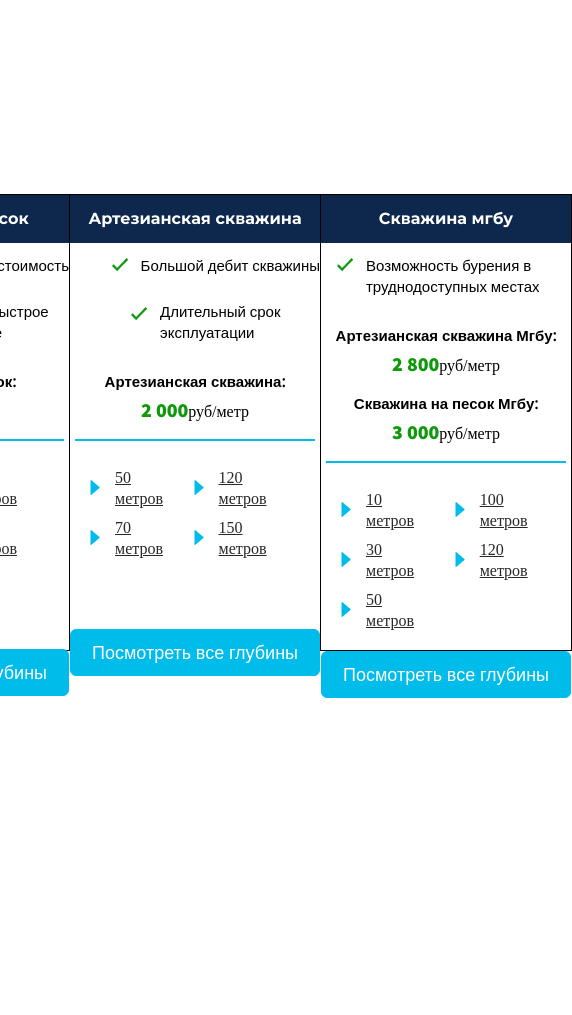
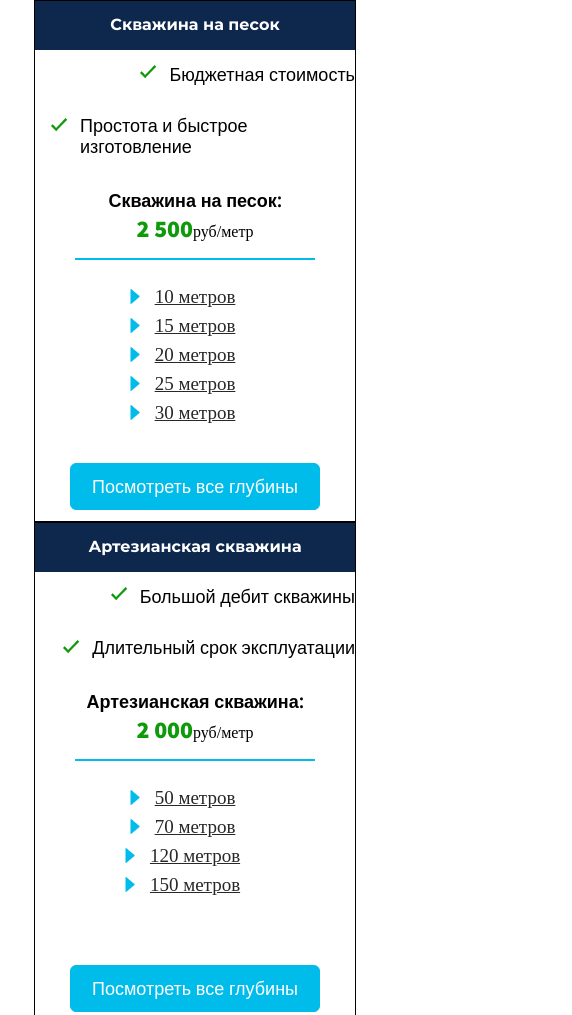
Before and after one commit to kpotapovich/test-task, a plain HTML site: page index.html in a window 390 px wide. Shown: the top 1015 px of the page, 572 px wide, since content can reach past the window. Before the commit the page ends 844 px from the top, so only its background shows below. Drawn offline with nearby package versions, Linux system fonts and the light colour scheme.

Commit message:
refactor: add media

```diff
--- /dev/null
+++ b/css/media.css
@@ -0,0 +1,51 @@
+@media (max-width: 950px){
+    .header{
+        max-width: 750px;
+        position: unset;
+        flex-direction: column;
+    }
+    .header-bloc{
+        display: flex;
+        justify-content: center;
+    }
+    .block{
+        width: 320px;
+        height: 520px;
+    }
+
+    .bloc{
+        border-left: 1px solid;
+        height: 520px;
+    }
+    .card-title{
+        font-size: 18px;
+    }
+    .card-text1{
+        width: unset;
+    }
+    .item-text{
+        font-size: 18px;
+    }
+    .item-span{
+        font-size: 24px;
+    }
+    .columns{
+        display: block;
+    }
+
+    .object{
+        display: flex;
+        justify-content: center;
+    }
+    .distance-title{
+        font-size: 19px;
+    }
+
+}
+
+
+@media (max-width: 767px){
+    .header{
+        max-width: 640px;
+    }
+}
--- a/css/style.sass
+++ b/css/style.sass
@@ -1,4 +1,5 @@
 $font-stack: 'Open Sans', sans-serif
+$color: #00BCEB
 
 body
   padding: 0
@@ -35,13 +36,13 @@ body
   justify-content: center
 
 
-  .text
-    color: #ffffff
-    font-family: Montserrat, sans-serif
-    font-style: normal
-    font-weight: bold
-    font-size: 16px
-    line-height: 22px
+.heading-text
+  color: #ffffff
+  font-family: Montserrat, sans-serif
+  font-style: normal
+  font-weight: bold
+  font-size: 16px
+  line-height: 22px
 
 
 .cards
@@ -107,7 +108,7 @@ body
   position: absolute
   width: 238px
   height: 0
-  border: 1px solid #00BCEB
+  border: 1px solid $color
 
 .vector
   display: flex
@@ -128,14 +129,6 @@ body
   padding: 20px
   justify-content: space-around
 
-.object-title
-  //padding: 20px
-  //display: flex
-  //flex-wrap: wrap
-  //align-content: space-around
-  //justify-content: space-between
-
-
 
 .distance-title
   margin: 0
@@ -145,6 +138,8 @@ body
   line-height: 21px
   text-decoration-line: underline
   color: #282828
+  &:hover
+    color: $color
 
 .button1
   display: flex
@@ -168,6 +163,10 @@ body
   line-height: 21px
   border-radius: 6px
   width: 250px
-  background: #00BCEB
-  border: 1px solid #00BCEB
+  background: $color
+  border: 1px solid $color
   color: #ffffff
+  &:hover
+    background: #0D274D
+    box-shadow: inset 0 0 0 3px #3a7999
+    transition: all 0.6s ease
--- a/index.html
+++ b/index.html
@@ -3,16 +3,18 @@
 <head>
   <meta charset="UTF-8">
   <title>Title</title>
+  <link rel="stylesheet" href="css/style.css">
+  <link rel="stylesheet" href="css/media.css">
   <link href="https://fonts.googleapis.com/css2?family=Montserrat:wght@700&display=swap" rel="stylesheet">
   <link href="https://fonts.googleapis.com/css2?family=Open+Sans&family=Source+Sans+Pro:wght@900&display=swap" rel="stylesheet">
-  <link rel="stylesheet" href="css/style.css">
+  <meta name="viewport" content="width=device-width; initial-scale=1.0">
 </head>
 <body>
 <header class="header">
 <section class="block">
 <div class="content">
   <div class="header-bloc">
-    <h1 class="text">Скважина на песок</h1>
+    <h1 class="heading-text">Скважина на песок</h1>
   </div>
 </div>
   <div>
@@ -102,7 +104,7 @@
 <section class="bloc">
   <div class="content">
     <div class="header-bloc">
-      <h1 class="text">Артезианская скважина</h1>
+      <h1 class="heading-text">Артезианская скважина</h1>
     </div>
   </div>
   <div>
@@ -188,7 +190,7 @@
 <section class="bloc">
   <div class="content">
     <div class="header-bloc">
-      <h1 class="text">Скважина мгбу</h1>
+      <h1 class="heading-text">Скважина мгбу</h1>
     </div>
   </div>
   <div>
@@ -224,6 +226,7 @@
             <p class="distance-title">10 метров</p>
           </div>
         </div>
+
         <div class="object">
           <div class="vector">
             <img src="img/Vector.jpg" alt="галочка" class="card-img2">
@@ -243,7 +246,7 @@
         </div>
       </div>
 
-<div>
+      <div class="object-title">
         <div class="object">
           <div class="vector">
             <img src="img/Vector.jpg" alt="галочка" class="card-img2">
@@ -263,10 +266,12 @@
         </div>
       </div>
     </div>
+
     <div class="button3">
       <button class="button-text">Посмотреть все глубины</button>
     </div>
   </div>
+
 </section>
 </header>
 </body>
```
Also changed, not shown: css/style.css. Lines whose indentation alone changed are shown as unchanged.
